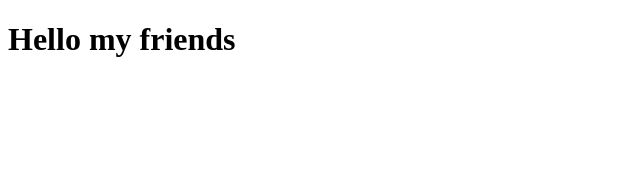
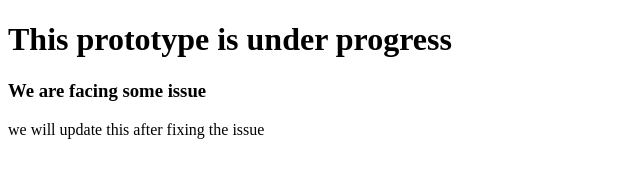
Before and after one commit to wish-b/SIH-UGV, a plain HTML site: page index.html in a window 1280 px wide. Shown: the whole page, without its empty margins (0-640 px from the left). Drawn offline with Linux system fonts and the light colour scheme.

Commit message:
facing issue

```diff
--- a/index.html
+++ b/index.html
@@ -6,6 +6,8 @@
     <title>Hello World</title>
 </head>
 <body>
-    <h1>Hello my friends</h1>
+    <h1>This prototype is under progress</h1>
+    <h3>We are facing some issue</h3>
+    <p>we will update this after fixing the issue</p>
 </body>
 </html>
```
